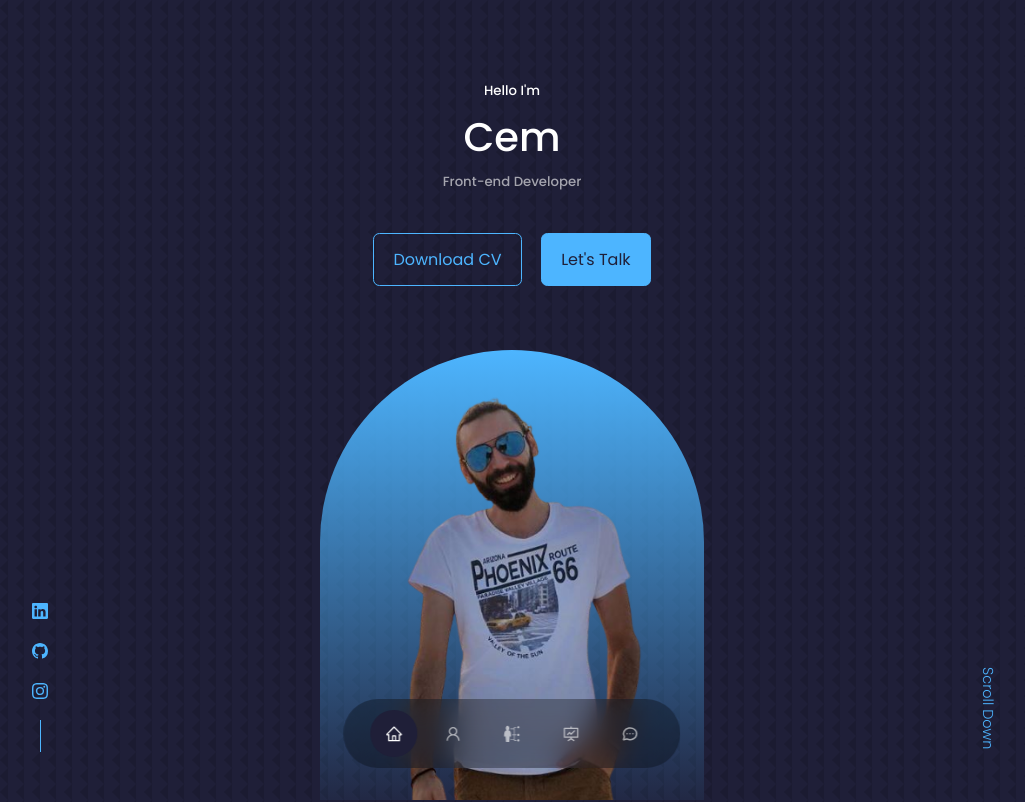
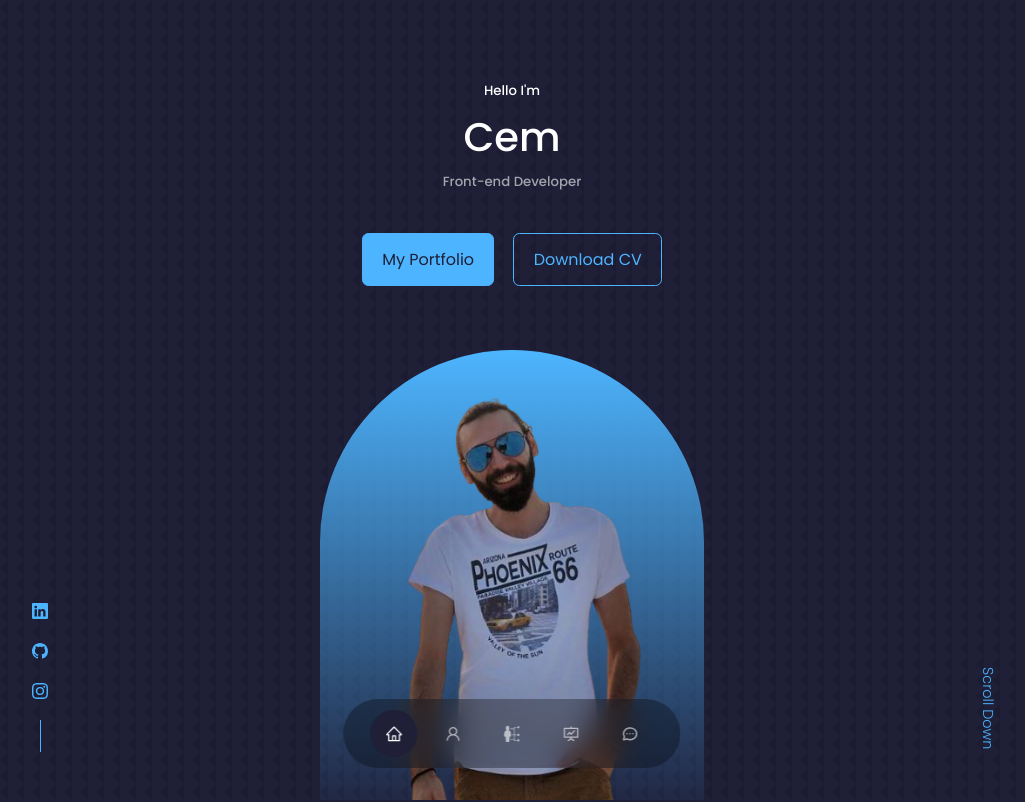
Before and after one commit to cemmertsimsek/my-portfolio, a React (Create React App) app: page / in a window 1280 px wide. Shown: the top 802 px of the page, without its empty margins (128-1153 px from the left). Built offline with nearby package versions, Linux system fonts and the light colour scheme; the HTML template or start-up script is replaced by a standard one.

Commit message:
cta button restyled

```diff
--- a/src/components/header/CTA.jsx
+++ b/src/components/header/CTA.jsx
@@ -4,11 +4,11 @@ import CV from '../../assets/cem-mert-simsek-cv.pdf';
 const CTA = () => {
   return (
     <div className="cta">
+      <a href="#contact" className="btn btn-primary">
+        My Portfolio
+      </a>
       <a href={CV} download className="btn">
         Download CV
-      </a>
-      <a href="#contact" className="btn btn-primary">
-        Let's Talk
       </a>
     </div>
   );
```
